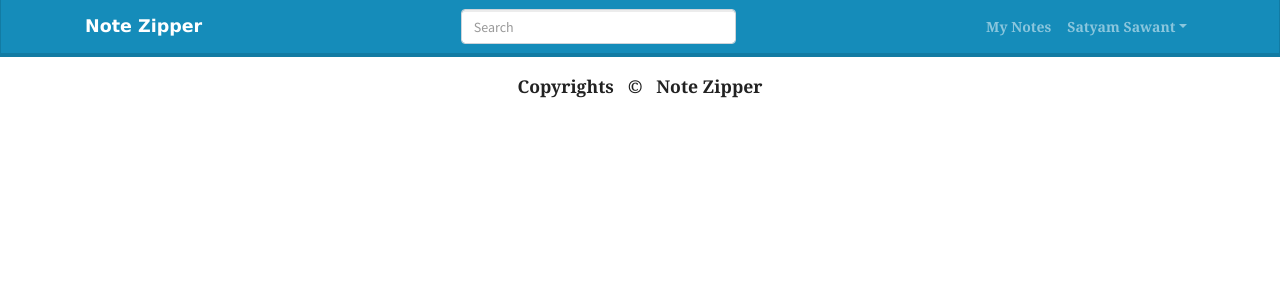
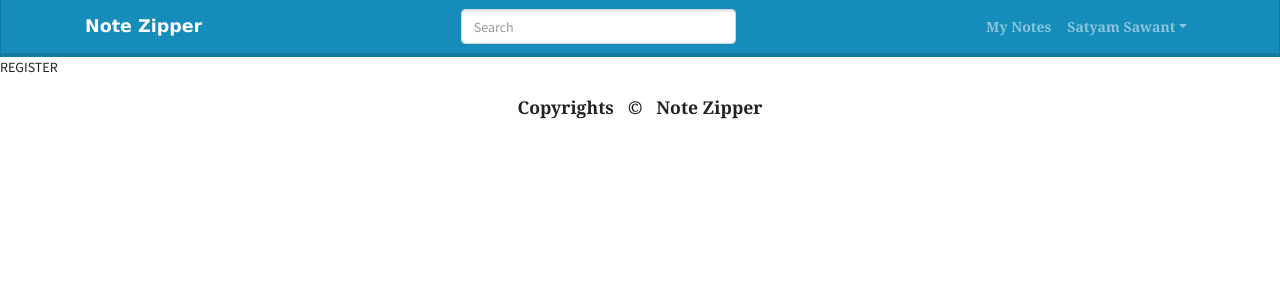
Before and after one commit to SatyamDevGenie/NoteZipper, a React (Create React App) app in the folder frontend/: page /register in a window 1280 px wide. Shown: the top 300 px of the page. Built offline with nearby package versions, Linux system fonts and the light colour scheme.

Commit message:
Login, Register Routing done

```diff
--- a/frontend/src/App.js
+++ b/frontend/src/App.js
@@ -6,6 +6,8 @@
 import Header from "./components/Header/Header";
 import LandingPage from "./screens/LandingPage/LandingPage";
 import MyNotes from "./screens/MyNotes/MyNotes";
+import LoginScreen from "./screens/LoginScreen/LoginScreen";
+import RegisterScreen from "./screens/RegisterScreen/RegisterScreen";
 
 function App() {
   return (
@@ -14,6 +16,8 @@
       <main>
         <Routes>
           <Route path="/" element={<LandingPage />} />
+          <Route path="/login" element={<LoginScreen />} />
+          <Route path="/register" element={<RegisterScreen />} />
           <Route path="/mynotes" element={<MyNotes />} />
         </Routes>
       </main>
--- /dev/null
+++ b/frontend/src/screens/LoginScreen/LoginScreen.js
@@ -0,0 +1,7 @@
+import React from "react";
+
+const LoginScreen = () => {
+  return <div>LOGIN</div>;
+};
+
+export default LoginScreen;
--- /dev/null
+++ b/frontend/src/screens/RegisterScreen/RegisterScreen.js
@@ -0,0 +1,7 @@
+import React from "react";
+
+const RegisterScreen = () => {
+  return <div>REGISTER</div>;
+};
+
+export default RegisterScreen;
```
